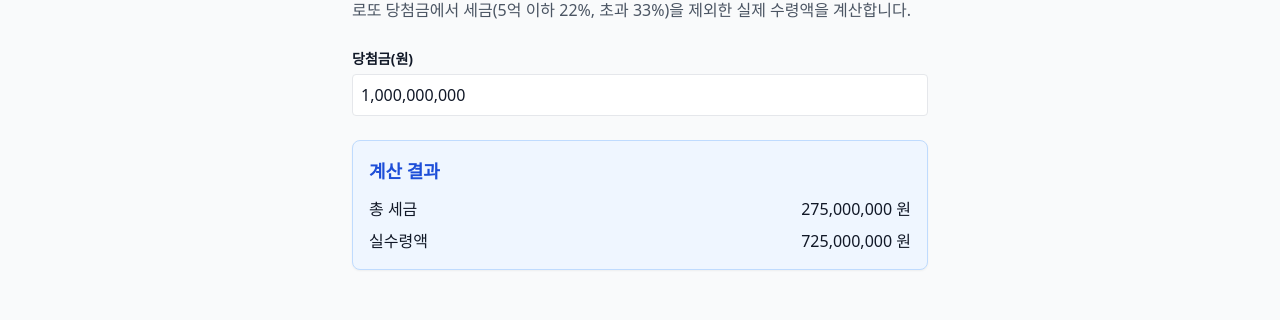
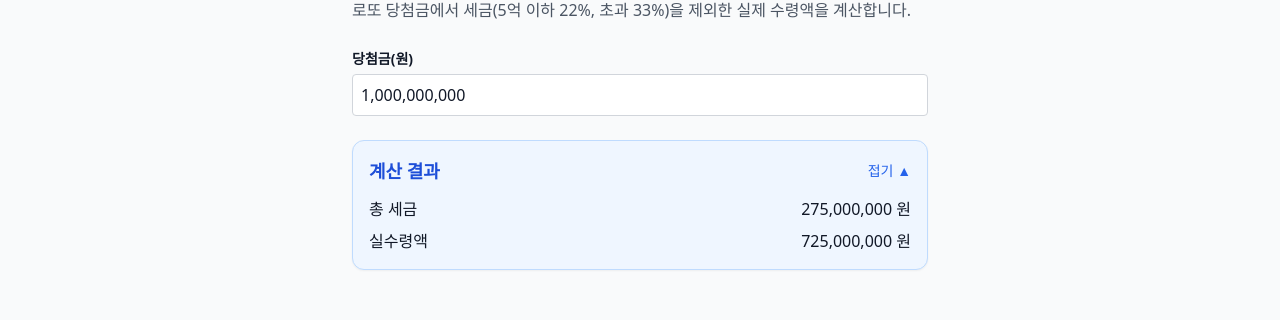
Before and after one commit to geniuspark00-source/calc-site, a Next.js app: page /calculators/lotto in a window 1280 px wide. Shown: the part 242-562 px from the top of the page. Built offline with nearby package versions, Linux system fonts and the light colour scheme.

Commit message:
auto push

```diff
--- a/components/Input.tsx
+++ b/components/Input.tsx
@@ -7,13 +7,22 @@ type InputProps = {
   value: number;
   onChange: (value: number) => void;
   placeholder?: string;
+  description?: string;        // ⬅ 추가
+  error?: string;              // ⬅ 추가
 };
 
-export default function Input({ label, value, onChange, placeholder }: InputProps) {
+export default function Input({
+  label,
+  value,
+  onChange,
+  placeholder,
+  description,
+  error,
+}: InputProps) {
   const [display, setDisplay] = useState("");
   const inputRef = useRef<HTMLInputElement>(null);
 
-  // 부모 value 변화 시 display formatting
+  // 부모 value 변화 → display formatting
   useEffect(() => {
     if (value === 0) {
       setDisplay("");
@@ -22,9 +31,9 @@ export default function Input({ label, value, onChange, placeholder }: InputProp
     }
   }, [value]);
 
-  // 숫자만 추출 (음수/문자 제거)
+  // 숫자만 추출
   const normalizeNumber = (str: string) => {
-    return str.replace(/,/g, "").replace(/\D/g, ""); // 음수/문자 제거
+    return str.replace(/,/g, "").replace(/\D/g, "");
   };
 
   // 천단위 콤마 formatting
@@ -35,25 +44,15 @@ export default function Input({ label, value, onChange, placeholder }: InputProp
 
   const handleChange = (e: React.ChangeEvent<HTMLInputElement>) => {
     const raw = normalizeNumber(e.target.value);
-
-    // UI 표시
     setDisplay(formatNumber(raw));
-
-    // 부모로 전달
     onChange(raw === "" ? 0 : Number(raw));
   };
 
   const handleFocus = (e: React.FocusEvent<HTMLInputElement>) => {
-    // 클릭 시 전체 선택 — 모바일 UX 증가
     e.target.select();
-
-    // 0이면 비워주기
-    if (display === "0") {
-      setDisplay("");
-    }
+    if (display === "0") setDisplay("");
   };
 
-  // 스크롤로 값 변경되는거 방지 (모바일/PC 둘 다)
   const blockWheel = (e: React.WheelEvent<HTMLInputElement>) => {
     e.preventDefault();
     (e.target as HTMLInputElement).blur();
@@ -61,24 +60,37 @@ export default function Input({ label, value, onChange, placeholder }: InputProp
 
   return (
     <div className="space-y-1">
+      {/* label */}
       <label className="text-sm font-bold text-gray-900">{label}</label>
+
+      {/* description */}
+      {description && (
+        <p className="text-xs text-gray-500 -mt-1">{description}</p>
+      )}
 
       <input
         ref={inputRef}
         type="text"
-        inputMode="numeric"       // 🔥 모바일 키패드 숫자 전용
-        pattern="[0-9]*"          // 🔥 숫자만 허용
-        className="
+        inputMode="numeric"
+        pattern="[0-9]*"
+        className={`
           w-full border rounded p-2 mt-1
-          text-gray-900
-          placeholder-gray-400
-        "
+          text-gray-900 placeholder-gray-400
+          transition-all outline-none
+          ${error ? "border-red-400 focus:ring-2 ring-red-300"
+                  : "border-gray-300 focus:ring-2 ring-blue-300"}
+        `}
         value={display}
         placeholder={placeholder}
         onChange={handleChange}
         onFocus={handleFocus}
-        onWheel={blockWheel}      // 🔥 스크롤 값 변경 방지
+        onWheel={blockWheel}
       />
+
+      {/* error message */}
+      {error && (
+        <p className="text-xs text-red-500">{error}</p>
+      )}
     </div>
   );
 }
--- a/components/ResultBox.tsx
+++ b/components/ResultBox.tsx
@@ -1,6 +1,6 @@
 "use client";
 
-import { ReactNode } from "react";
+import { ReactNode, useState } from "react";
 
 type ResultItem = {
   label: string;
@@ -12,37 +12,46 @@ type Props =
   | { title: string; results: ResultItem[]; children?: never }
   | { title: string; children: ReactNode; results?: never };
 
-// 숫자 자동 포맷팅 함수
 const formatValue = (value: string) => {
-  if (value.includes("원")) {
   const numeric = Number(value.replace(/[^0-9.-]/g, ""));
   if (isNaN(numeric)) return value;
-    return `${numeric.toLocaleString()} 원`;
-  }
-  return value;
+  return value.includes("원")
+    ? `${numeric.toLocaleString()} 원`
+    : numeric.toLocaleString();
 };
 
 export default function ResultBox(props: Props) {
+  const [open, setOpen] = useState(true);
+
   return (
-    <div className="bg-blue-50 p-4 rounded-lg border border-blue-200 space-y-3 shadow-sm transition-all">
-      <p className="font-bold text-lg text-blue-700 mb-2">{props.title}</p>
+    <div className="bg-blue-50 p-4 rounded-xl border border-blue-200 shadow-sm">
+      {/* Title + Collapse */}
+      <div className="flex justify-between items-center mb-3">
+        <p className="font-bold text-lg text-blue-700">{props.title}</p>
 
+        <button
+          onClick={() => setOpen(!open)}
+          className="text-sm text-blue-600 hover:text-blue-800"
+        >
+          {open ? "접기 ▲" : "펼치기 ▼"}
+        </button>
+      </div>
+
+      {open && (
+        <>
           {"results" in props && props.results ? (
-        <ul className="space-y-2">
+            <ul className="space-y-2 animate-fadeIn">
               {props.results.map((item, i) => {
-            // ⭐ 프리미엄 Highlight Box
                 if (item.highlight) {
                   return (
                     <li
                       key={i}
                       className="
                         bg-gradient-to-r from-blue-100 to-blue-200
-                    border border-blue-300
-                    rounded-xl p-3
-                    text-blue-900 font-extrabold text-base
-                    flex justify-between items-center
-                    shadow-md
-                    transform animate-[fadeInScale_.35s_ease-out]
+                        border border-blue-300 rounded-lg p-3
+                        text-blue-900 font-semibold
+                        flex justify-between
+                        shadow-md animate-[fadeInScale_.35s_ease-out]
                       "
                     >
                       <span>{item.label}</span>
@@ -51,14 +60,10 @@ export default function ResultBox(props: Props) {
                   );
                 }
 
-            // 기본 스타일
                 return (
                   <li
                     key={i}
-                className="
-                  text-gray-700 flex justify-between items-center
-                  transition-all
-                "
+                    className="flex justify-between text-gray-700 animate-fadeIn"
                   >
                     <span>{item.label}</span>
                     <span>{formatValue(item.value)}</span>
@@ -67,20 +72,10 @@ export default function ResultBox(props: Props) {
               })}
             </ul>
           ) : (
-        <div>{props.children}</div>
+            <div className="animate-fadeIn">{props.children}</div>
+          )}
+        </>
       )}
     </div>
   );
 }
-
-/* ⭐ Tailwind 커스텀 keyframes (전역에 추가 필요 없음 — inline animation 사용) */
-
-/*
-fadeInScale 애니메이션은 다음과 같은 느낌:
-
-0%   -> opacity: 0; scale: 0.97;
-100% -> opacity: 1; scale: 1;
-
-Tailwind arbitrary animation syntax:
-animate-[fadeInScale_.35s_ease-out]
-*/
```
Lines whose indentation alone changed are shown as unchanged.
